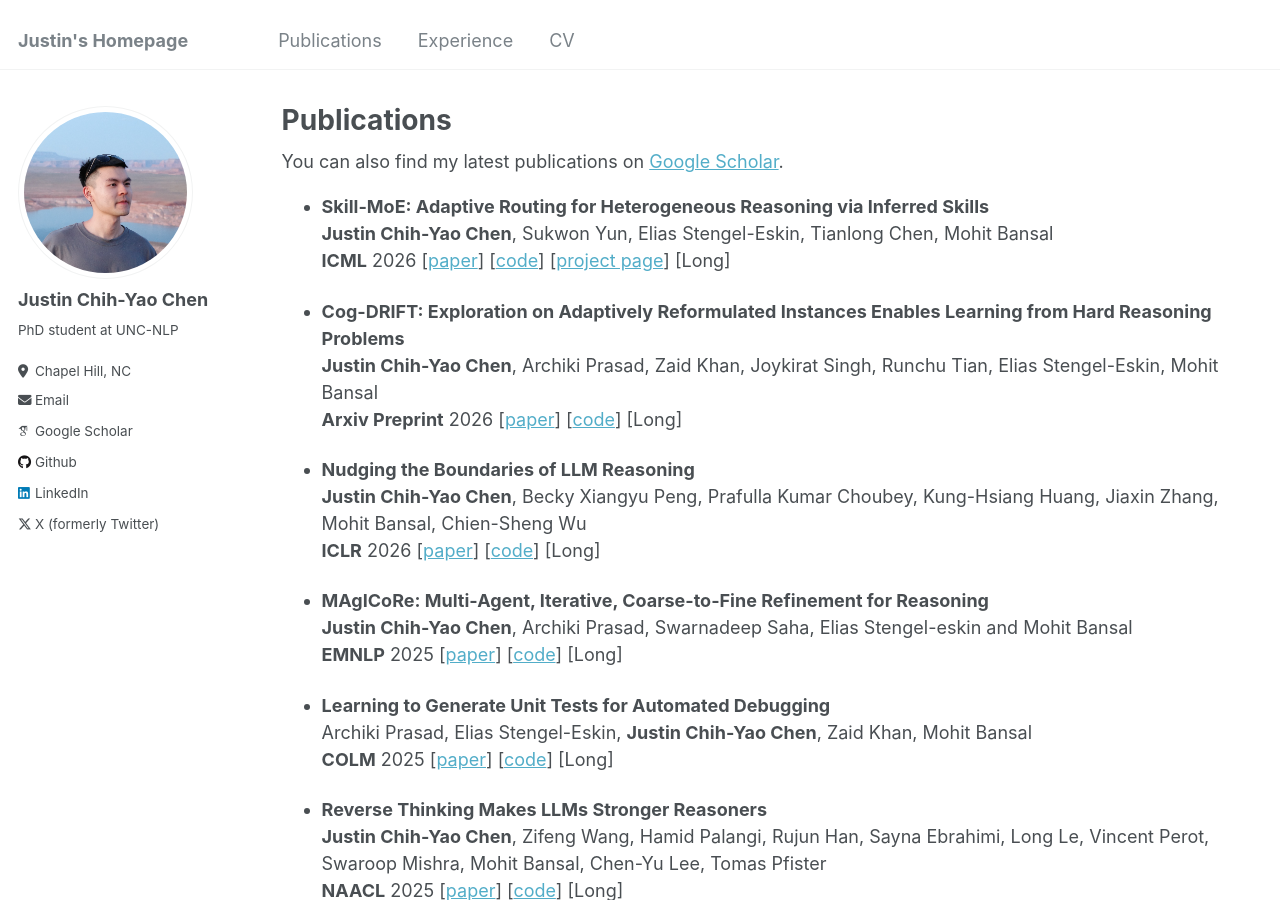
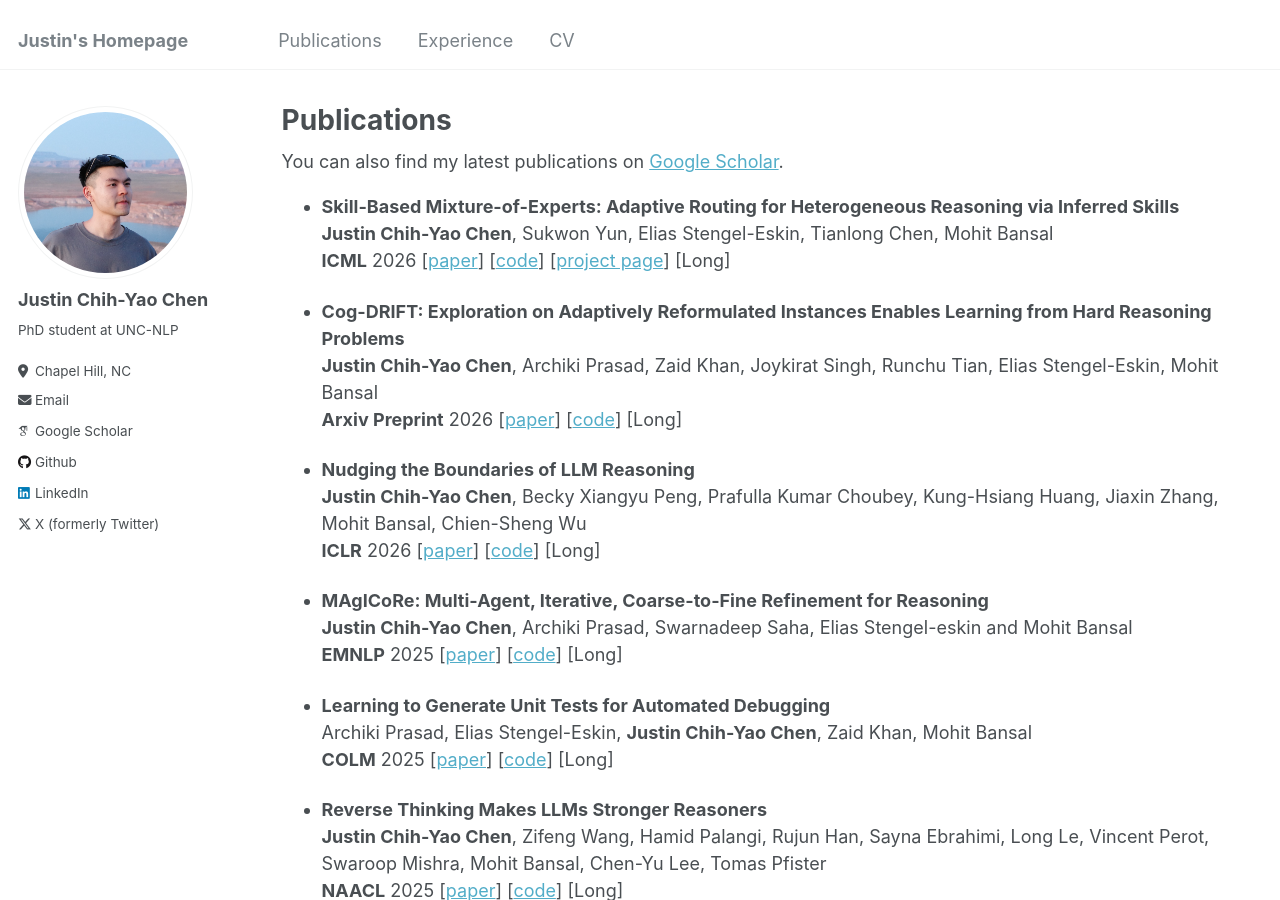
Before and after one commit to dinobby/dinobby.github.io, a Jekyll site: the page built from _pages/publications.md, in a window 1280 px wide and 900 px high. Built offline with Jekyll 4.4.1, drawn with Linux system fonts in a browser that asks for light colours; some web fonts are replaced.

Commit message:
Update publication title for clarity

```diff
--- a/_pages/publications.md
+++ b/_pages/publications.md
@@ -11,7 +11,7 @@ author_profile: true
 
 {% include base_path %}
 
-* **Skill-MoE: Adaptive Routing for Heterogeneous Reasoning via Inferred Skills**
+* **Skill-Based Mixture-of-Experts: Adaptive Routing for Heterogeneous Reasoning via Inferred Skills**
 **Justin Chih-Yao Chen**, Sukwon Yun, Elias Stengel-Eskin, Tianlong Chen, Mohit Bansal\
 **ICML** 2026 [[paper](https://arxiv.org/abs/2503.05641)] [[code](https://github.com/dinobby/Symbolic-MoE/)] [[project page](https://symbolic-moe.github.io/)] [Long]
 
```
